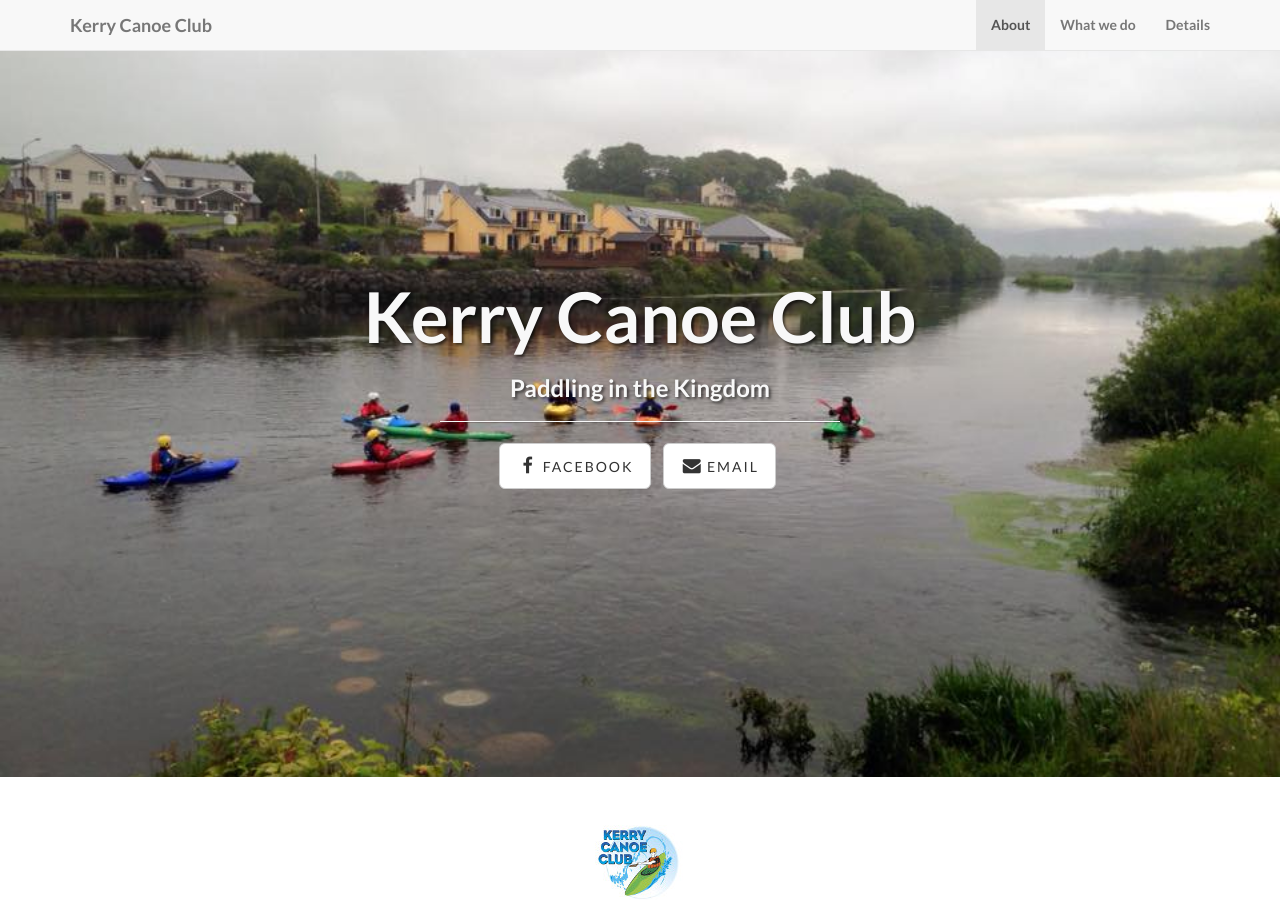
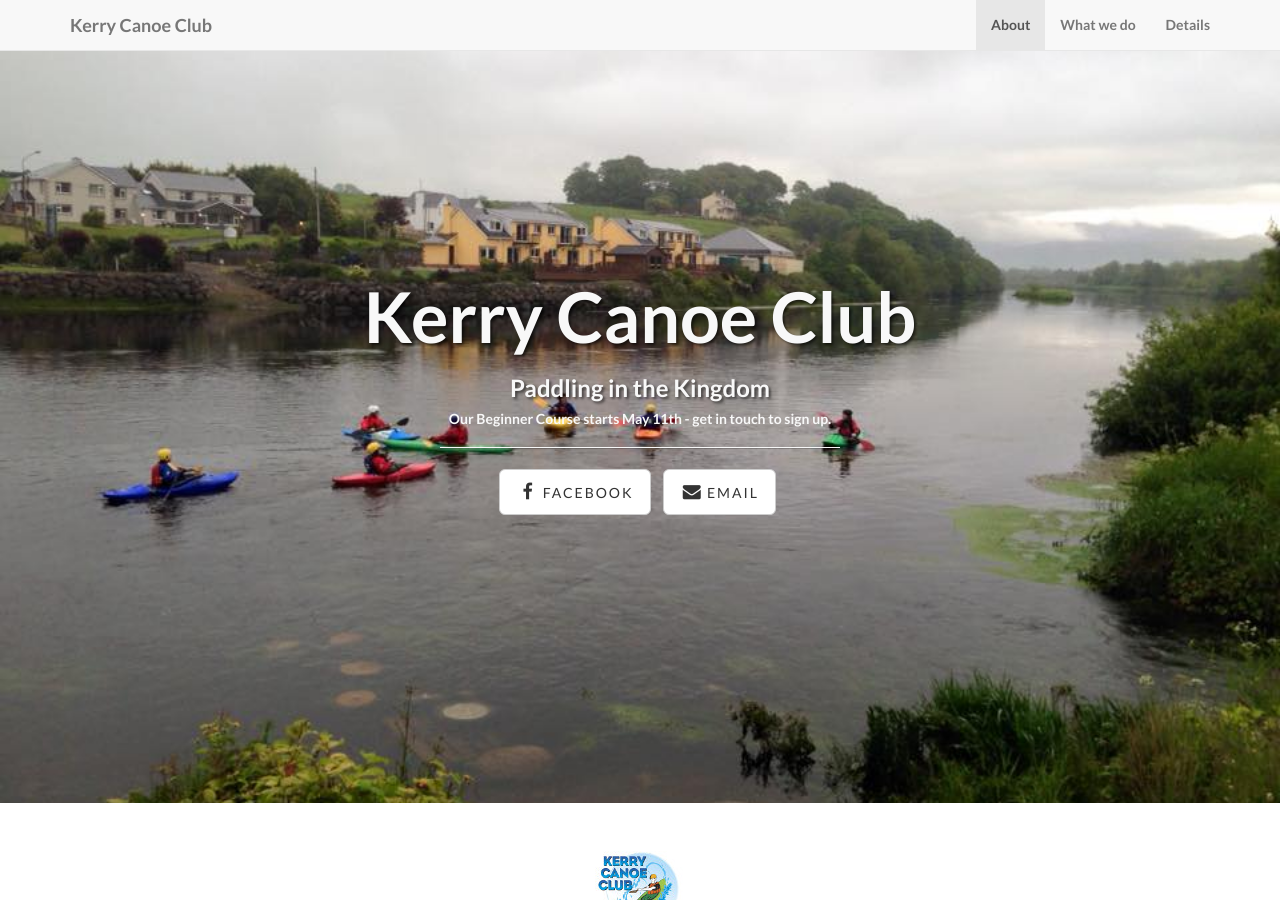
Before and after one commit to kerrycanoeclub/kerrycanoeclub.github.io, a Jekyll site: the page built from index.html, in a window 1280 px wide and 900 px high. Built offline with Jekyll 4.4.1, drawn with Linux system fonts in a browser that asks for light colours.

Commit message:
Added Beginner Course text

```diff
--- a/_includes/header.html
+++ b/_includes/header.html
@@ -41,6 +41,7 @@
 					<div class="intro-message">
 						<h1>{{ page.title }}</h1>
 						<h3>{{ page.subTitle }}</h3>
+						<h5>Our Beginner Course starts May 11th - get in touch to sign up.</h5>
 						<hr class="intro-divider">
 						<ul class="list-inline intro-social-buttons">
 							{% for social in site.social %}
```
